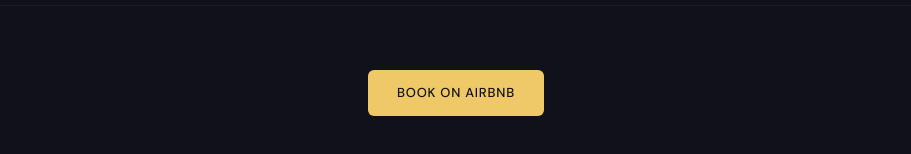
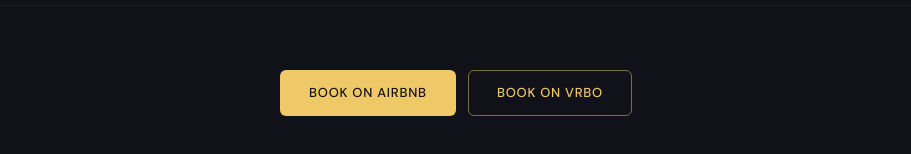
Before and after one commit to racheltomasetti/the-grotto, a Next.js app: page / in a window 1280 px wide. Shown: the part 6827-6981 px from the top of the page, without its empty margins (184-1095 px from the left). Built offline with nearby package versions, Linux system fonts and the light colour scheme.

Commit message:
vrbo link

```diff
--- a/components/Footer.tsx
+++ b/components/Footer.tsx
@@ -1,18 +1,30 @@
 const AIRBNB_URL =
   "https://www.airbnb.com/rooms/1631904160399630918?source_impression_id=p3_1776292383_P3gjsu_hW7eesOzy";
+const VRBO_URL = "https://www.vrbo.com/5225632?dateless=true";
 
 export default function Footer() {
   return (
     <footer className="border-t border-white/5 px-6 py-16 text-center">
+      <div className="mx-auto flex w-full max-w-md flex-col items-center justify-center gap-3 sm:flex-row">
         <a
           href={AIRBNB_URL}
           target="_blank"
           rel="noopener noreferrer"
-        className="inline-flex items-center justify-center rounded-md border border-transparent bg-[var(--color-firefly)] px-7 py-3 text-[13px] font-medium uppercase tracking-[0.06em] text-[var(--color-midnight)] transition-opacity hover:opacity-90"
+          className="inline-flex w-full items-center justify-center rounded-md border border-transparent bg-[var(--color-firefly)] px-7 py-3 text-[13px] font-medium uppercase tracking-[0.06em] text-[var(--color-midnight)] transition-opacity hover:opacity-90 sm:w-auto"
           style={{ fontFamily: "var(--font-body)" }}
         >
           Book on Airbnb
         </a>
+        <a
+          href={VRBO_URL}
+          target="_blank"
+          rel="noopener noreferrer"
+          className="inline-flex w-full items-center justify-center rounded-md border border-[var(--color-firefly)]/50 bg-transparent px-7 py-3 text-[13px] font-medium uppercase tracking-[0.06em] text-[var(--color-firefly)] transition-colors hover:border-[var(--color-firefly)] hover:bg-[var(--color-firefly)]/10 sm:w-auto"
+          style={{ fontFamily: "var(--font-body)" }}
+        >
+          Book on VRBO
+        </a>
+      </div>
     </footer>
   );
 }
--- a/next.config.ts
+++ b/next.config.ts
@@ -1,7 +1,7 @@
 import type { NextConfig } from "next";
 
 const nextConfig: NextConfig = {
-  allowedDevOrigins: ["192.168.1.214", "192.168.4.44"],
+  allowedDevOrigins: ["192.168.1.214", "192.168.4.44", "192.168.4.64"],
 };
 
 export default nextConfig;
```
Lines whose indentation alone changed are shown as unchanged.
